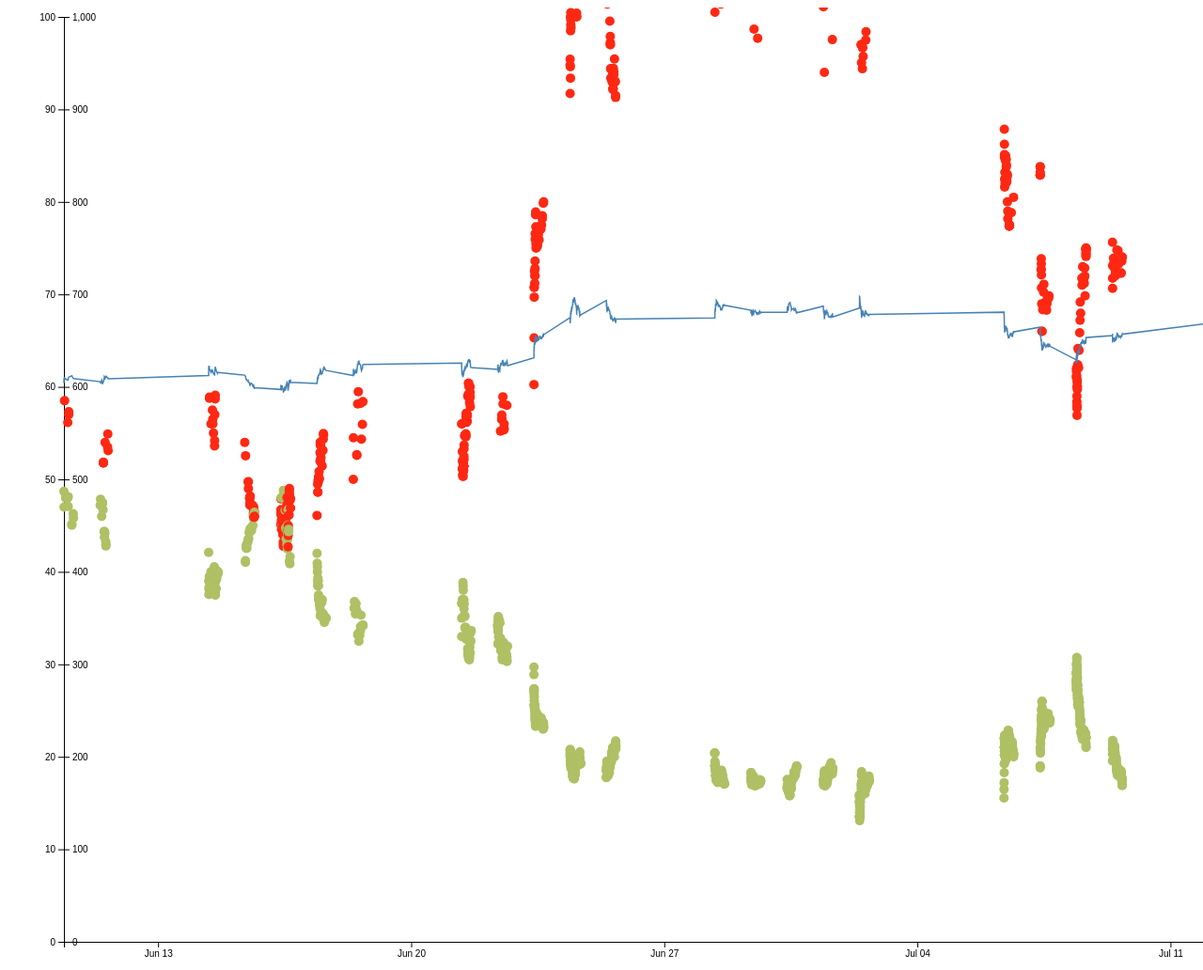
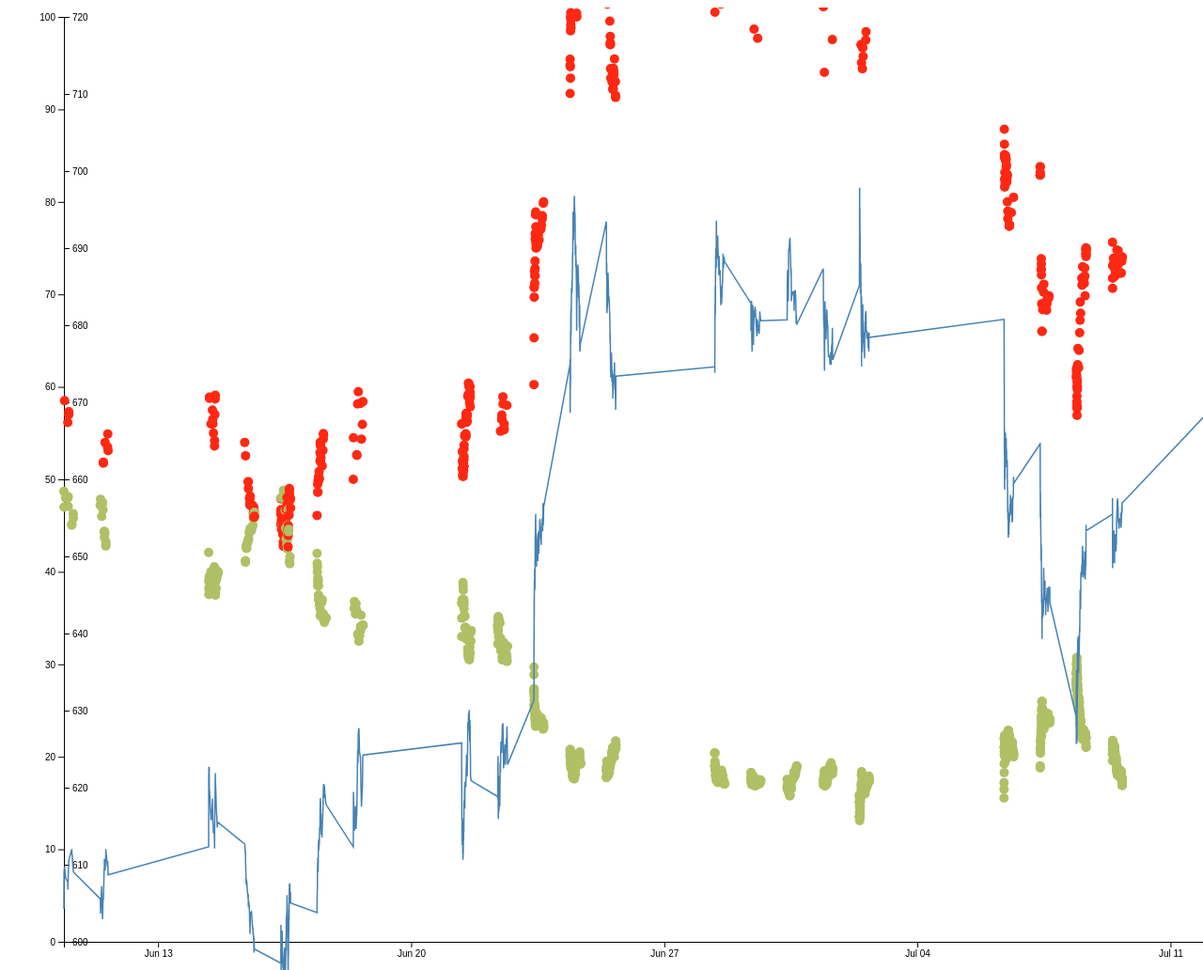
Before and after one commit to p2v-aot/Random-Public, a plain HTML site: page index.html in a window 1280 px wide. Shown: the top 1032 px of the page at 94% size. Drawn offline with nearby package versions, Linux system fonts and the light colour scheme.

Commit message:
Update index.html

```diff
--- a/index.html
+++ b/index.html
@@ -51,7 +51,7 @@ d3.csv("Results.csv",
 
     // Add Y axis
     var y1 = d3.scaleLinear()
-      .domain([0, 1000])
+      .domain([600, 720])
       .range([ height, 0]);
     svg.append("g")
       .call(d3.axisRight(y1));
```
